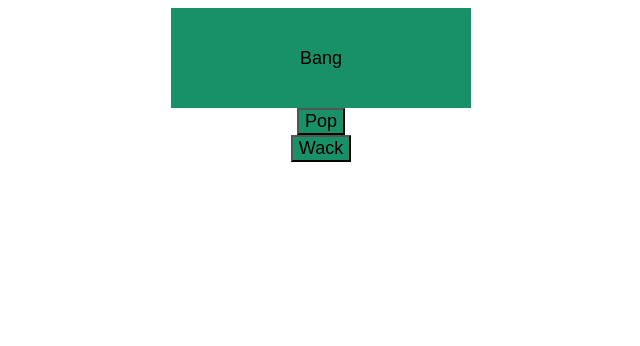
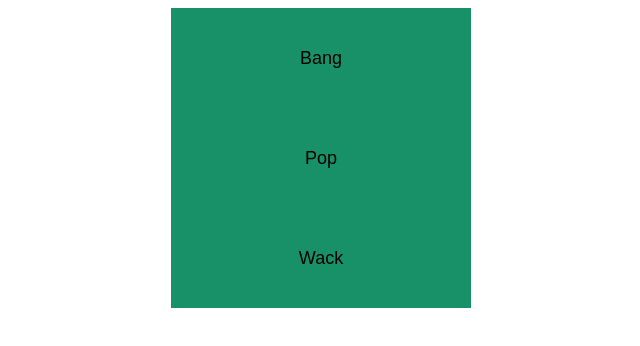
Before and after one commit to denardju/mi349_soundboard, a plain HTML site: page index.html in a window 1280 px wide. Shown: the whole page, without its empty margins (319-959 px from the left). Drawn offline with Linux system fonts and the light colour scheme.

Commit message:
btn 2/3 no js

```diff
--- a/style.css
+++ b/style.css
@@ -25,5 +25,27 @@ button{
 }
 
 #btn-2{
+    width: 300px;
+    height: 100px;
+    border: none;
+    box-shadow: inset 0 0 0 0 rgb(42, 248, 118);
+    transition: ease-out 0.3s;
+}
 
+#btn-2:hover {
+    box-shadow: inset 300px 0 0 0  rgb(42, 248, 118);
+    cursor: pointer;
 }
+
+#btn-3{
+    width: 300px;
+    height: 100px;
+    border: none;
+    box-shadow: inset 0 0 0 0 rgb(42, 248, 118);
+    transition: ease-out 0.3s;
+}
+
+#btn-3:hover {
+    box-shadow: inset 300px 0 0 0  rgb(42, 248, 118);
+    cursor: pointer;
+}
```
